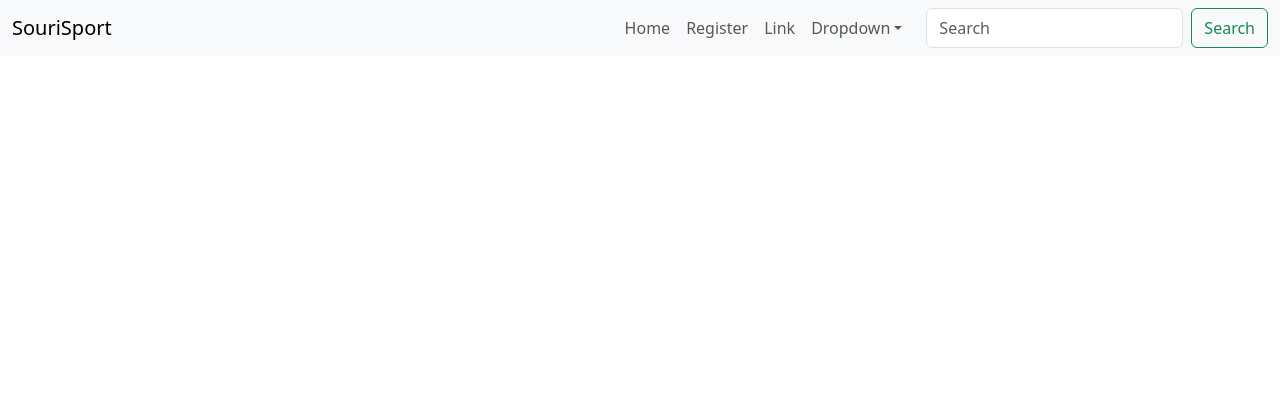
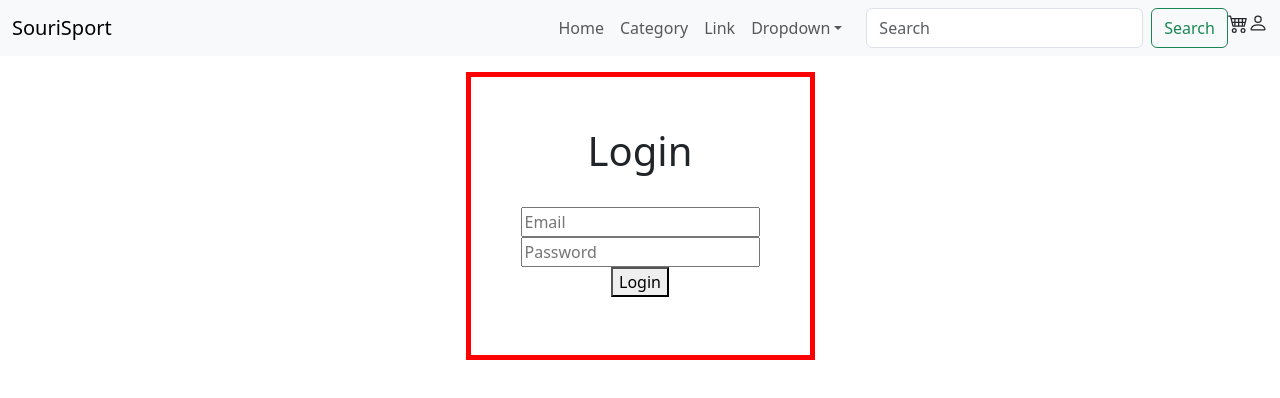
Before and after one commit to C12-Mosouri/MERAKI_Academy_Project_4, a React (Create React App) app in the folder frontend/: page /login in a window 1280 px wide. Shown: the top 398 px of the page. Built offline with nearby package versions, Linux system fonts and the light colour scheme; the HTML template or start-up script is replaced by a standard one.

Commit message:
17 Frontend Icons , category

```diff
--- a/frontend/package.json
+++ b/frontend/package.json
@@ -7,6 +7,7 @@
     "@testing-library/react": "^13.4.0",
     "@testing-library/user-event": "^13.5.0",
     "bootstrap": "^5.3.3",
+    "bootstrap-icons": "^1.11.3",
     "react": "^18.2.0",
     "react-bootstrap": "^2.10.5",
     "react-dom": "^18.2.0",
--- a/frontend/src/App.css
+++ b/frontend/src/App.css
@@ -2,3 +2,7 @@
   text-align: center;
 
 }
+.cart{
+  height: 100px;
+  width: 100px;
+}
--- a/frontend/src/App.js
+++ b/frontend/src/App.js
@@ -47,10 +47,10 @@ const App = () => {
                     </Nav.Link>
                     <Nav.Link
                       onClick={() => {
-                        navigate("/register");
+                        navigate("/category");
                       }}
                     >
-                      Register
+                      Category
                     </Nav.Link>
                     <Nav.Link href="#action2">Link</Nav.Link>
                     <NavDropdown
@@ -77,6 +77,34 @@ const App = () => {
                       aria-label="Search"
                     />
                     <Button variant="outline-success">Search</Button>
+
+                    <svg
+                      className="cart"
+                      onClick={() => {
+                        navigate("/register");
+                      }}
+                      xmlns="http://www.w3.org/2000/svg"
+                      width="30"
+                      height="30"
+                      fill="currentColor"
+                      class="bi bi-cart4"
+                      viewBox="0 0 16 16"
+                    >
+                      <path d="M0 2.5A.5.5 0 0 1 .5 2H2a.5.5 0 0 1 .485.379L2.89 4H14.5a.5.5 0 0 1 .485.621l-1.5 6A.5.5 0 0 1 13 11H4a.5.5 0 0 1-.485-.379L1.61 3H.5a.5.5 0 0 1-.5-.5M3.14 5l.5 2H5V5zM6 5v2h2V5zm3 0v2h2V5zm3 0v2h1.36l.5-2zm1.11 3H12v2h.61zM11 8H9v2h2zM8 8H6v2h2zM5 8H3.89l.5 2H5zm0 5a1 1 0 1 0 0 2 1 1 0 0 0 0-2m-2 1a2 2 0 1 1 4 0 2 2 0 0 1-4 0m9-1a1 1 0 1 0 0 2 1 1 0 0 0 0-2m-2 1a2 2 0 1 1 4 0 2 2 0 0 1-4 0" />
+                    </svg>
+                    <svg
+                      onClick={() => {
+                        navigate("/login");
+                      }}
+                      xmlns="http://www.w3.org/2000/svg"
+                      width="30"
+                      height="30"
+                      fill="currentColor"
+                      class="bi bi-person"
+                      viewBox="0 0 16 16"
+                    >
+                      <path d="M8 8a3 3 0 1 0 0-6 3 3 0 0 0 0 6m2-3a2 2 0 1 1-4 0 2 2 0 0 1 4 0m4 8c0 1-1 1-1 1H3s-1 0-1-1 1-4 6-4 6 3 6 4m-1-.004c-.001-.246-.154-.986-.832-1.664C11.516 10.68 10.289 10 8 10s-3.516.68-4.168 1.332c-.678.678-.83 1.418-.832 1.664z" />
+                    </svg>
                   </Form>
                 </Offcanvas.Body>
               </Navbar.Offcanvas>
@@ -89,6 +117,7 @@ const App = () => {
         <div className="App">
           {/* <h1>Hello World!</h1> */}
           <Routes>
+            <Route path="/login" element={<Login />} />
             <Route path="/register" element={<Register />} />
             <Route path="/category" element={<Category />} />
           </Routes>
--- a/frontend/src/components/Categorys/category.js
+++ b/frontend/src/components/Categorys/category.js
@@ -3,7 +3,7 @@ import axios from "axios";
 import "./category.css";
 
 const Category = () => {
-  const [categoryName, setCategoryName] = useState("");
+  const [categoryName, setCategoryName] = useState([]);
   const [categoryImg, setCategoryImg] = useState("");
   useEffect(() => {
     console.log("testFromCaregotys");
@@ -11,9 +11,9 @@ const Category = () => {
       .get("http://localhost:5000/category")
       .then((res) => {
         console.log(res.data);
-        setCategoryName(res.data.Category[0].name);
-        setCategoryImg(res.data.Category[0].img);
-        console.log(categoryImg);
+        setCategoryName(res.data.Category);
+        setCategoryImg(res.data.Category);
+        console.log(categoryImg)
       })
       .catch((err) => {
         console.log(err);
@@ -22,9 +22,14 @@ const Category = () => {
   return (
     <>
       <div>category</div>
-      <h1>{categoryName}</h1>
-      {console.log(categoryName)}
-      <img className="img" src={categoryImg} />
+      {categoryName.map((ele, i) => {
+        return (
+          <>
+            <h1>{ele.name}</h1>
+            <img className="img" src={ele.img} />
+          </>
+        );
+      })}
     </>
   );
 };
```
Also changed, not shown: 1 other file (tests, documents, lock files or other folders).
